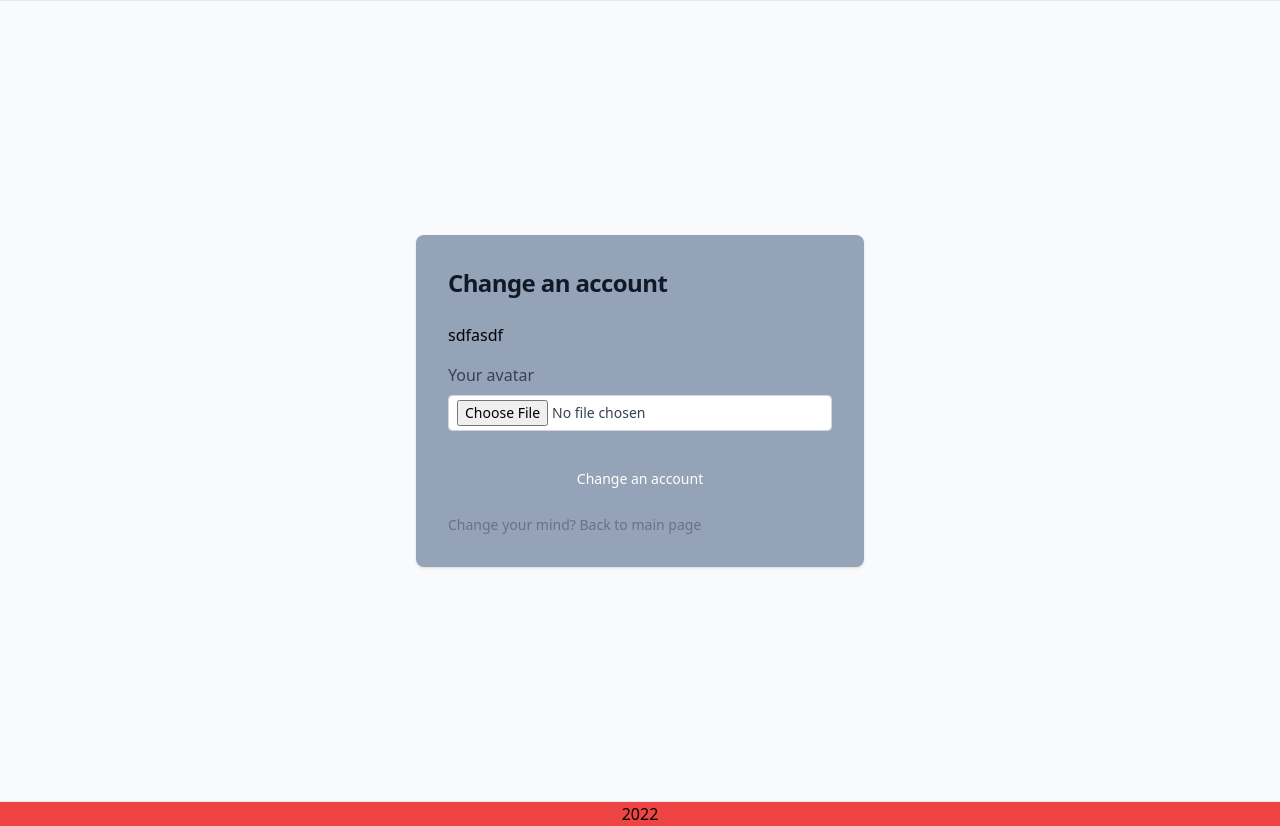
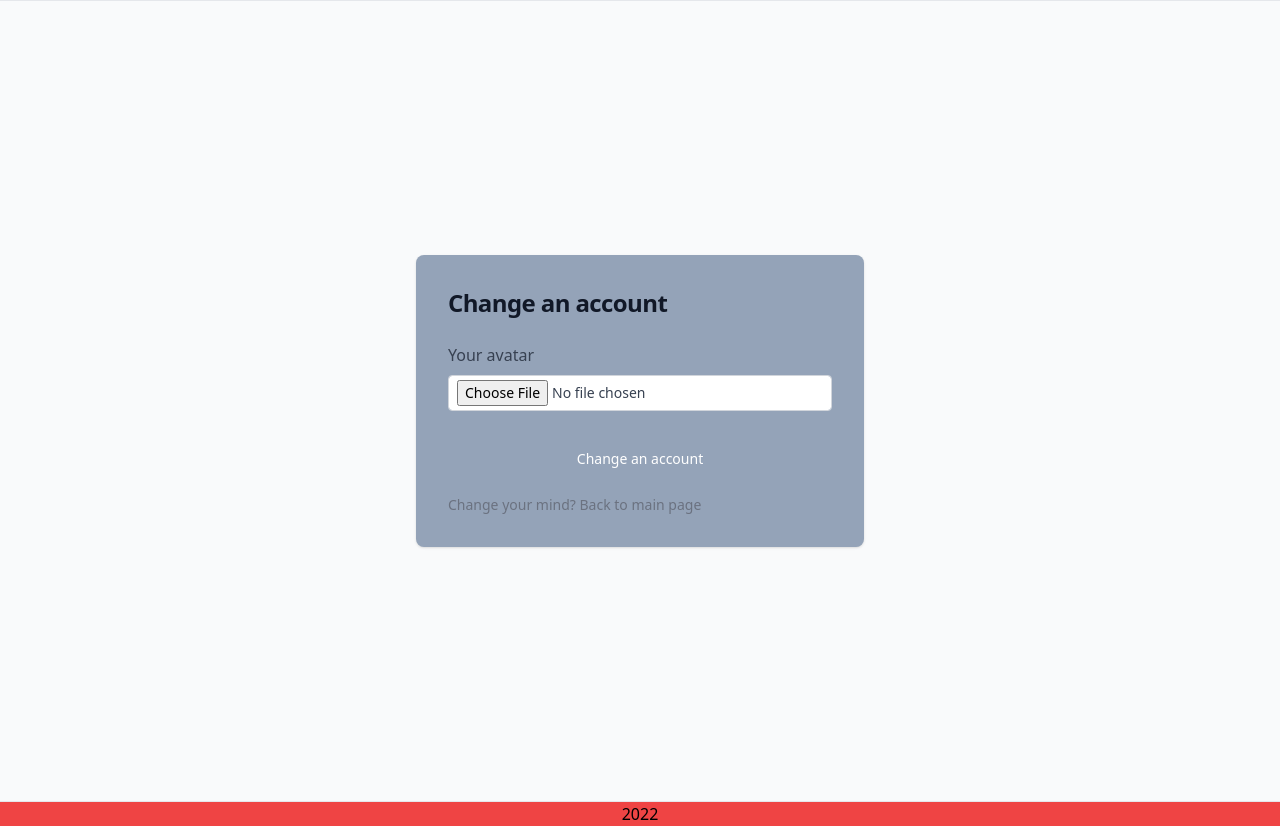
Before and after one commit to OleksandrNovitskyi/ATLO, a Django app: template atlo/main/templates/main/account.html in a window 1280 px wide. Shown: the part 48-874 px from the top of the page. Run offline with Django 4.2, Linux system fonts and the light colour scheme; the template is opened without the code that fills it: values that come from a table or form of the project are taken from there, others are empty; style sheets or scripts are compiled from the project's sources; some libraries are stand-ins or nearby versions.

Commit message:
first commit

```diff
--- a/atlo/main/templates/main/account.html
+++ b/atlo/main/templates/main/account.html
@@ -40,7 +40,6 @@
                                 class="block mb-2 text-sm font-medium text-gray-900 dark:text-white">Your email</label>
                             {{ form.email }}
                         </div> -->
-                        <span>sdfasdf</span>
                         <div class="flex justify-center break-after-column">
                             <div class="mb-3 w-96">
                                 <label for="formFile" class="form-label inline-block mb-2 text-gray-700">Your avatar</label>
```
